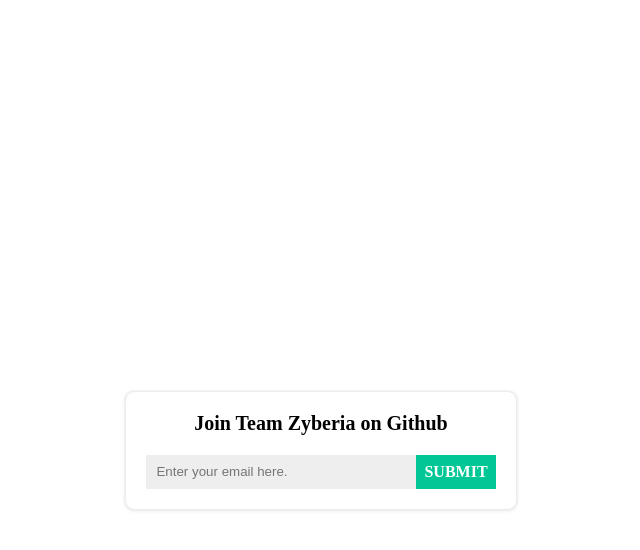
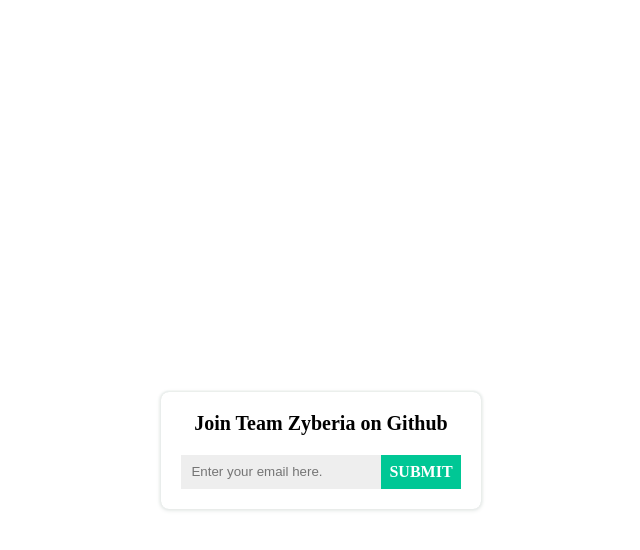
Before and after one commit to teamzyberia/teamzyberia.github.io, a Jekyll site: the page built from index.html, in a window 1280 px wide. Shown: the top 550 px of the page, without its empty margins (319-959 px from the left). Built offline with Jekyll 4.4.1, drawn with Linux system fonts in a browser that asks for light colours.

Commit message:
Update style.scss

```diff
--- a/_sass/style.scss
+++ b/_sass/style.scss
@@ -37,7 +37,7 @@
         &>input{
           border: none;
           background: $grey;
-          width: 250px;
+          width: 180px;
           height: 100%;
           padding: 0 10px;
         }
```
